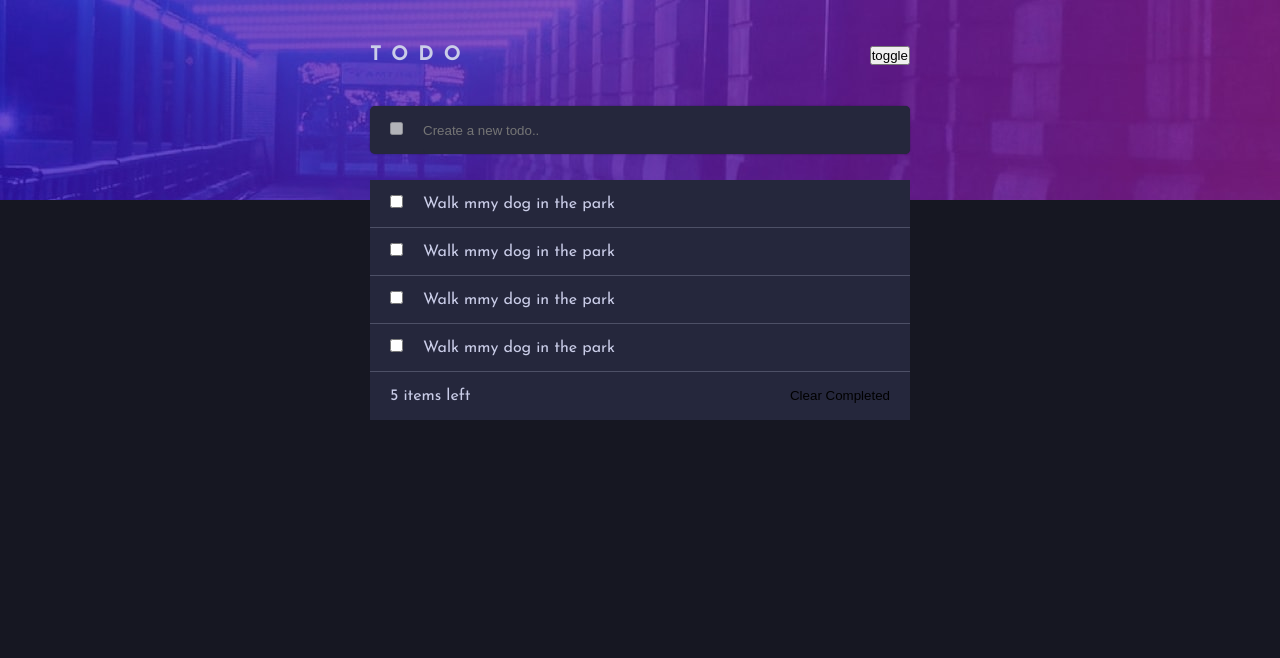
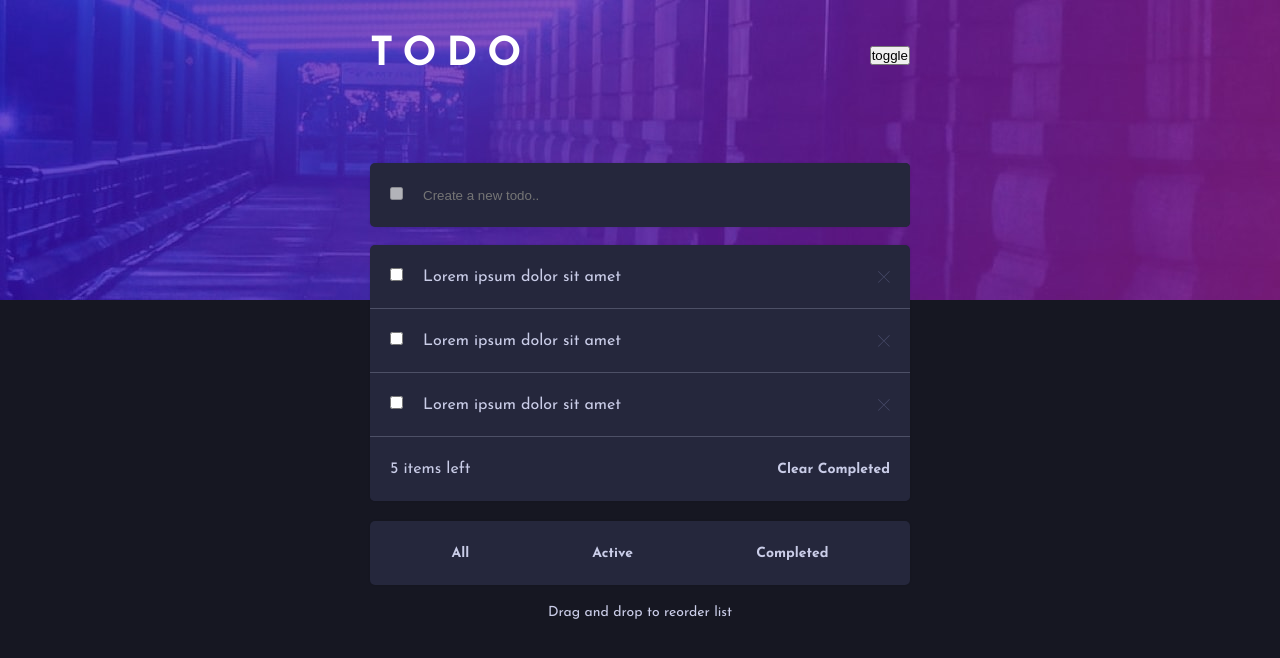
Before and after one commit to folathecoder/todo-app, a React (Create React App) app: page / in a window 1280 px wide. Shown: the top 658 px of the page. Built offline with nearby package versions, Linux system fonts and the light colour scheme.

Commit message:
App Interface Completed

```diff
--- a/src/App.js
+++ b/src/App.js
@@ -1,6 +1,6 @@
 import React from "react";
 import "./styles/App.scss";
-import check from "./assets/images/icon-check.svg";
+import deleteIcon from "./assets/images/icon-cross.svg";
 
 const App = () => {
   return (
@@ -39,7 +39,10 @@ const App = () => {
                 <input type="checkbox" name="check" id="check" />
               </div>
               <div className="todolist__item-content">
-                <p>Walk mmy dog in the park</p>
+                <p>Lorem ipsum dolor sit amet</p>
+              </div>
+              <div className="todolist__delete">
+                <img src={deleteIcon} />
               </div>
             </div>
 
@@ -48,7 +51,10 @@ const App = () => {
                 <input type="checkbox" name="check" id="check" />
               </div>
               <div className="todolist__item-content">
-                <p>Walk mmy dog in the park</p>
+                <p>Lorem ipsum dolor sit amet</p>
+              </div>
+              <div className="todolist__delete">
+                <img src={deleteIcon} />
               </div>
             </div>
 
@@ -57,16 +63,10 @@ const App = () => {
                 <input type="checkbox" name="check" id="check" />
               </div>
               <div className="todolist__item-content">
-                <p>Walk mmy dog in the park</p>
+                <p>Lorem ipsum dolor sit amet</p>
               </div>
-            </div>
-
-            <div className="todolist__item">
-              <div className="todo__check">
-                <input type="checkbox" name="check" id="check" />
-              </div>
-              <div className="todolist__item-content">
-                <p>Walk mmy dog in the park</p>
+              <div className="todolist__delete">
+                <img src={deleteIcon} />
               </div>
             </div>
 
@@ -79,6 +79,16 @@ const App = () => {
               </div>
             </div>
           </div>
+
+          <div className="todolist__menu todolist__main-menu">
+            <button className="btn">All</button>
+            <button className="btn">Active</button>
+            <button className="btn">Completed</button>
+          </div>
+
+          <div className="todolist__instruction">
+            <p>Drag and drop to reorder list</p>
+          </div>
         </div>
       </main>
     </>
--- a/src/styles/App.scss
+++ b/src/styles/App.scss
@@ -8,22 +8,6 @@
 @mixin media-query($size) {
   @if $size == desktop {
     @media screen and (min-width: 1200px) {
-      @content;
-    }
-  } @else if $size == tablet {
-    @media screen and (min-width: 992px) {
-      @content;
-    }
-  } @else if $size == tablet-mini {
-    @media screen and (min-width: 786px) {
-      @content;
-    }
-  } @else if $size == large-mobile {
-    @media screen and (min-width: 602px) {
-      @content;
-    }
-  } @else if $size == mobile {
-    @media screen and (min-width: 300px) {
       @content;
     }
   } @else if $size == mobile-mini {
@@ -60,7 +44,7 @@ img {
   //Light Theme Colors
   --color-light-100: hsl(0, 0%, 100%);
   --color-light-200: hsl(235, 19%, 35%);
-  --color-light-300: hsl(0, 0%, 59%);
+  --color-light-300: hsla(0, 0%, 59%, 0.356);
   --color-light-bg: hsl(0, 0%, 95%);
 
   //Universal Colors
@@ -92,6 +76,9 @@ $main-font: "Josefin Sans", sans-serif;
 $weight-100: 400;
 $weight-200: 700;
 
+// ==>> Shadow
+$shadow: rem(0) rem(0) rem(2) rgba(0, 0, 0, 0.158);
+
 body {
   max-width: 100%;
   min-height: 100vh;
@@ -101,6 +88,10 @@ body {
   background-color: var(--color-400);
 }
 
+p {
+  font-size: rem(16);
+}
+
 .container {
   height: rem(200);
   max-width: 100%;
@@ -108,6 +99,10 @@ body {
   background-color: white;
   background-image: url(../assets/images/bg-desktop-dark.jpg);
   background-repeat: no-repeat;
+
+  @include media-query(desktop) {
+    height: rem(300);
+  }
 }
 
 .wrapper {
@@ -130,8 +125,13 @@ body {
   &__logo {
     h1 {
       text-transform: uppercase;
-      font-size: rem(20);
+      font-size: rem(25);
       letter-spacing: rem(10);
+      color: white;
+
+      @include media-query(desktop) {
+          font-size: rem(40);
+      }
     }
   }
 
@@ -144,10 +144,12 @@ body {
 .todo {
   max-width: 100%;
   min-height: rem(100);
-  // background-color: pink;
   display: flex;
-  //   flex-direction: column;
   align-items: center;
+
+  @include media-query(desktop) {
+    margin-top: rem(65);
+  }
 
   &__form {
     background-color: var(--color-100);
@@ -155,10 +157,13 @@ body {
     max-width: 100%;
     height: rem(48);
     border-radius: rem(5);
-    box-shadow: rem(0) rem(0) rem(2) rgba(0, 0, 0, 0.377);
+    box-shadow: $shadow;
     display: flex;
+    align-items: center;
 
-    align-items: center;
+    @include media-query(desktop) {
+      height: rem(64);
+    }
   }
 
   &__check {
@@ -175,22 +180,63 @@ body {
 }
 
 .todolist {
-  background-color: yellow;
   max-width: 100%;
-  min-height: rem(100); //tem
+  min-height: rem(0);
+  border-radius: rem(5);
+  box-shadow: $shadow;
+  background-color: var(--color-100);
 
-  &__item, &__menu {
-    background-color: var(--color-100);
+  &__item,
+  &__menu {
     min-height: rem(48);
     display: flex;
     align-items: center;
+    // justify-content: space-between;
     border-bottom: rem(1) solid var(--color-300);
+
+    @include media-query(desktop) {
+      min-height: rem(64);
+    }
   }
 
   &__menu {
     border-bottom: none;
     justify-content: space-between;
     padding: rem(0) rem(20);
+    border-radius: rem(0) rem(0) rem(5) rem(5);
+    background-color: var(--color-100);
+  }
+
+  &__main-menu {
+    margin: rem(20) rem(0);
+    border-radius: rem(5);
+    justify-content: space-around;
+    box-shadow: $shadow;
+  }
+
+  &__delete {
+    margin: rem(20);
+    text-align: right;
+
+    img {
+      width: rem(12);
+      height: rem(12);
+      cursor: pointer;
+    }
+  }
+
+  &__instruction {
+    p {
+      text-align: center;
+      font-size: rem(14);
+    }
+  }
+}
+
+.todolist__item-content {
+  flex: 2;
+  p {
+    padding: rem(10) rem(0);
   }
 }
 
@@ -198,4 +244,13 @@ body {
   border: none;
   background-color: transparent;
   cursor: pointer;
+  font-size: rem(14);
+  color: var(--color-200);
+  font-family: $main-font;
+  font-weight: $weight-200;
+
+  &:hover {
+    transition: 0.5s ease-in-out;
+    color: black
   }
+}
```
Lines whose indentation alone changed are shown as unchanged.
